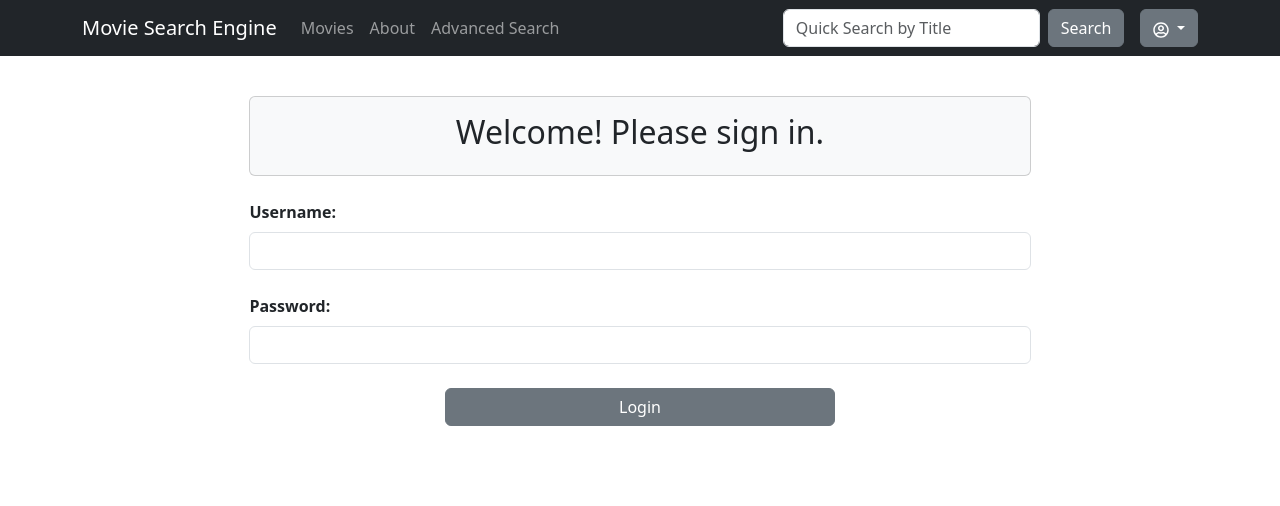
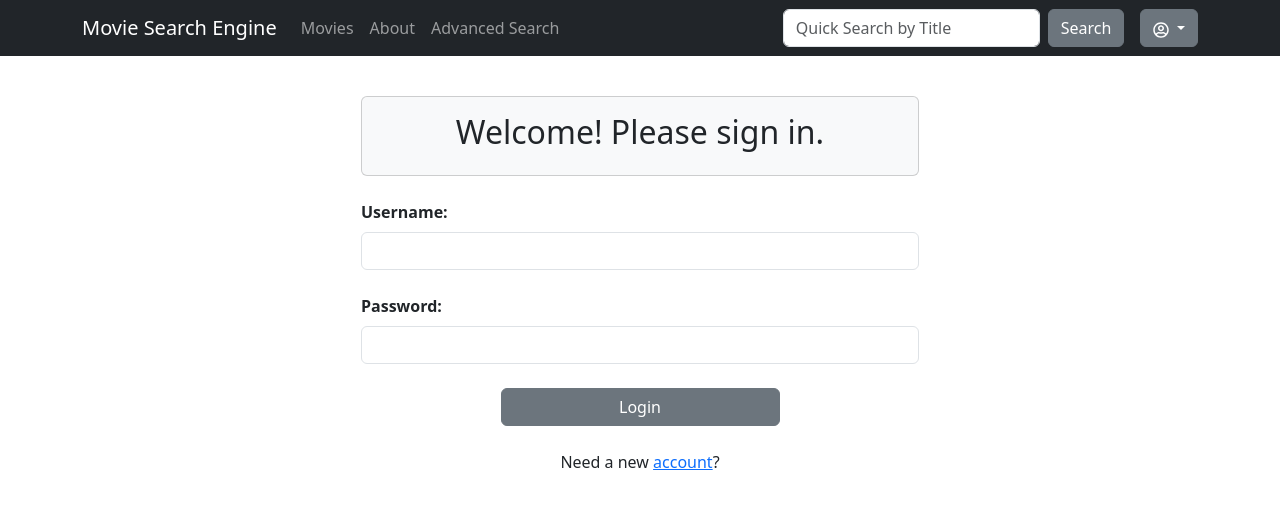
Before and after one commit to SongJoo1993/FlickScout, a Next.js app in the folder my-app/: page /login in a window 1280 px wide. Shown: the top 506 px of the page. Built offline with nearby package versions, Linux system fonts and the light colour scheme.

Commit message:
Login client page error showing completed!

```diff
--- a/my-app/lib/authenticate.js
+++ b/my-app/lib/authenticate.js
@@ -10,6 +10,7 @@ export async function authenticateUser(user, pwd) {
     });
 
     const data = await res.json();
+    console.log("res: ",res);
     console.log(data);
 
     if(res.status === 200) {
--- a/my-app/pages/login.js
+++ b/my-app/pages/login.js
@@ -1,4 +1,5 @@
 import { Card, Form, Alert, Button } from "react-bootstrap";
+import Link from "next/link"
 import { useState, useEffect } from 'react';
 import { useRouter } from 'next/router';
 import { useForm } from 'react-hook-form'
@@ -21,18 +22,17 @@ export default function Login(props) {
     async function submitLogin(data, e) {
         const {userName, password} = data;
         try{
-            if(await authenticateUser(userName, password)) {
-                router.push("/");
-            }
+            await authenticateUser(userName, password);
+            router.push("/");
         }
         catch(err){
-            console.log(err);
+            console.log("sign in error:", err);
             setWarning(err.message);
         }
     }
 
     return (
-    <div style={{ maxWidth: "70%", margin: "0 auto"}}>
+    <div style={{ maxWidth: "50%", margin: "0 auto"}}>
         <br/>
         <Card bg="light">
             <Card.Body style={{textAlign: "center"}}>
@@ -86,6 +86,10 @@ export default function Login(props) {
                 </Button>
             </div>
         </Form>
+        <br/>
+        <p style={{textAlign: "center"}}>
+        Need a new <Link href="/signup">account</Link>?
+        </p>
     </div>
     );
 }
--- a/my-app/pages/signup.js
+++ b/my-app/pages/signup.js
@@ -32,7 +32,7 @@ export default function Login(props) {
     }
 
     return (
-    <div style={{ maxWidth: "70%", margin: "0 auto"}}>
+    <div style={{ maxWidth: "50%", margin: "0 auto"}}>
         <br />
         <Card bg="light">
             <Card.Body>
```
Also changed, not shown: 1 other file (tests, documents, lock files or other folders).
